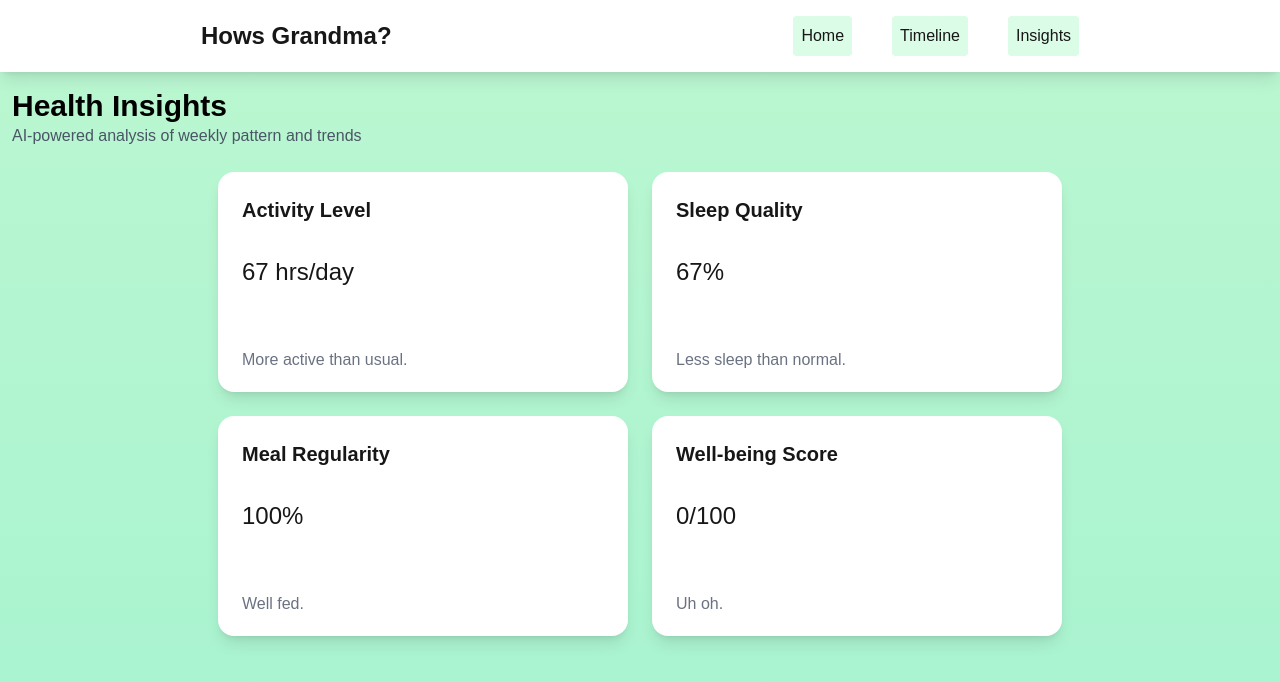
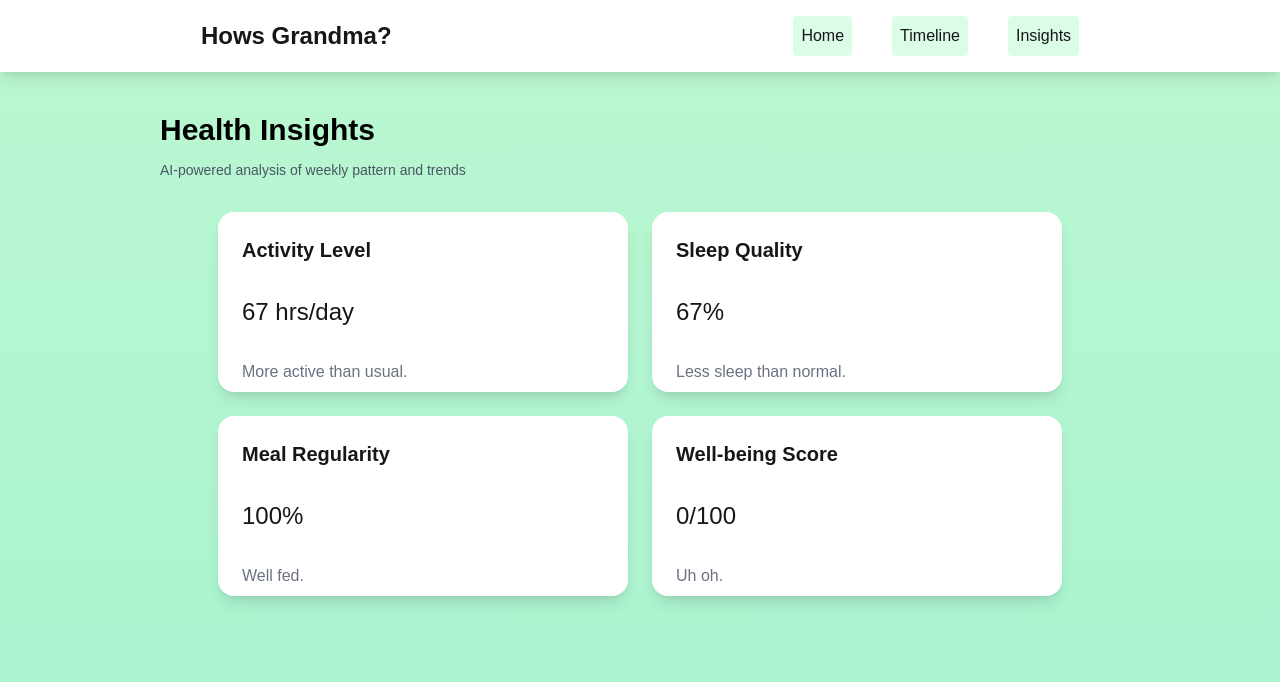
Before and after one commit to Humbertxx/hack_usf, a Next.js app in the folder frontend/: page /Insights in a window 1280 px wide. Shown: the top 682 px of the page. Built offline with nearby package versions, Linux system fonts and the light colour scheme.

Commit message:
more formatting insight

```diff
--- a/frontend/app/Insights/page.tsx
+++ b/frontend/app/Insights/page.tsx
@@ -5,12 +5,16 @@ export default function Home() {
 
   return(
   <>
-  <div className="px-3">
-    <h1 className="mt-4 text-3xl font-bold text-black">Health Insights</h1>
-    <p className="mt-0 text-base text-gray-600">AI-powered analysis of weekly pattern and trends</p>
+      <div className="p-10 w-full h-full flex flex-col gap-10 items-center justify-start">
+        <div className="flex justify-between w-[90%] md:w-[80%]">
+          <div className="flex flex-col gap-3">
+            <h1 className="m-0 text-3xl font-bold text-black">Health Insights</h1>
+            <p className="mt-0 text-sm text-gray-600">AI-powered analysis of weekly pattern and trends</p>
+        </div>
+    </div>
   </div>
 
-  <div>
+  <div className="-translate-y-8">
     <InsightCard />
   </div>
   </>
--- a/frontend/app/components/InsightCard.tsx
+++ b/frontend/app/components/InsightCard.tsx
@@ -33,28 +33,28 @@ export default function InsightCard(){
     <>
 
     <div className="flex items-center justify-center gap-6 flex-wrap p-1 mt-5">
-        <div className="shadow-lg w-[410px] h-[220px] bg-white rounded-2xl hover:shadow-2xl">
+        <div className="shadow-lg w-[410px] h-[180px] bg-white rounded-2xl hover:shadow-2xl">
             <p className ="ml-6 mt-6 font-bold text-xl">Activity Level</p>
             <p className ="ml-6 mt-8 text-2xl">67 hrs/day</p>
-            <p className="ml-6 mt-15 text-base text-gray-500">More active than usual.</p>
+            <p className="ml-6 mt-8 text-base text-gray-500">More active than usual.</p>
         </div>
 
-        <div className="shadow-lg w-[410px] h-[220px] bg-white rounded-2xl hover:shadow-2xl">
+        <div className="shadow-lg w-[410px] h-[180px] bg-white rounded-2xl hover:shadow-2xl">
             <p className ="ml-6 mt-6 font-bold text-xl">Sleep Quality</p>
             <p className ="ml-6 mt-8 text-2xl">67%</p>
-            <p className="ml-6 mt-15 text-base text-gray-500">Less sleep than normal.</p>
+            <p className="ml-6 mt-8 text-base text-gray-500">Less sleep than normal.</p>
         </div>
 
-        <div className="shadow-lg w-[410px] h-[220px] bg-white rounded-2xl hover:shadow-2xl">
+        <div className="shadow-lg w-[410px] h-[180px] bg-white rounded-2xl hover:shadow-2xl">
             <p className ="ml-6 mt-6 font-bold text-xl">Meal Regularity</p>
             <p className ="ml-6 mt-8 text-2xl">100%</p>
-            <p className="ml-6 mt-15 text-base text-gray-500">Well fed.</p>
+            <p className="ml-6 mt-8 text-base text-gray-500">Well fed.</p>
         </div>
 
-        <div className="shadow-lg w-[410px] h-[220px] bg-white rounded-2xl hover:shadow-2xl">
+        <div className="shadow-lg w-[410px] h-[180px] bg-white rounded-2xl hover:shadow-2xl">
             <p className ="ml-6 mt-6 font-bold text-xl">Well-being Score</p>
             <p className ="ml-6 mt-8 text-2xl">0/100</p>
-            <p className="ml-6 mt-15 text-base text-gray-500">Uh oh.</p>
+            <p className="ml-6 mt-8 text-base text-gray-500">Uh oh.</p>
         </div>
     </div>
 
```
